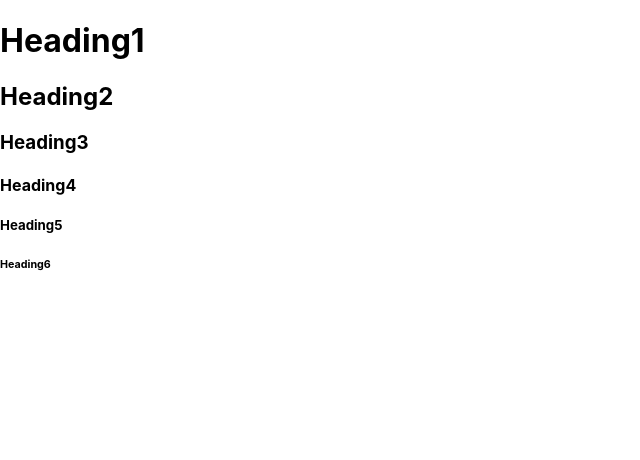
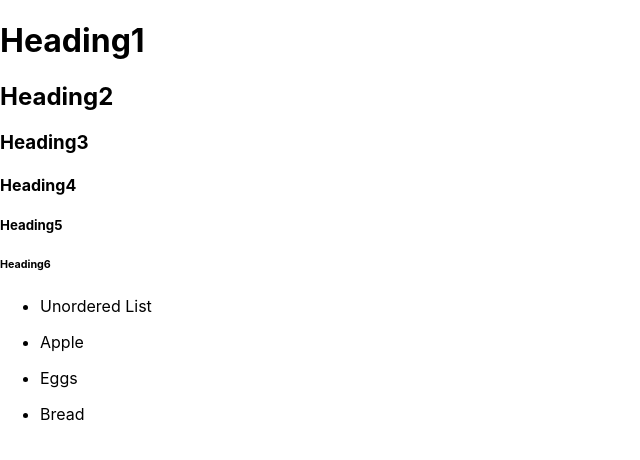
Before and after one commit to adarshchimnani/react-markdown, a React (Create React App) app: page / in a window 1280 px wide. Shown: the top 460 px of the page, without its empty margins (0-640 px from the left). Built offline with nearby package versions, Linux system fonts and the light colour scheme.

Commit message:
Unordered List Example

```diff
--- a/src/App.js
+++ b/src/App.js
@@ -12,6 +12,12 @@ export default function App() {
       <ReactMarkdown>#### Heading4 </ReactMarkdown>
       <ReactMarkdown>##### Heading5 </ReactMarkdown>
       <ReactMarkdown>###### Heading6 </ReactMarkdown>
+
+      <ReactMarkdown>- Unordered List</ReactMarkdown>
+      <ReactMarkdown>- Apple</ReactMarkdown>
+      <ReactMarkdown>- Eggs</ReactMarkdown>
+      <ReactMarkdown>- Bread</ReactMarkdown>
+
     </div>
   )
 }
```
